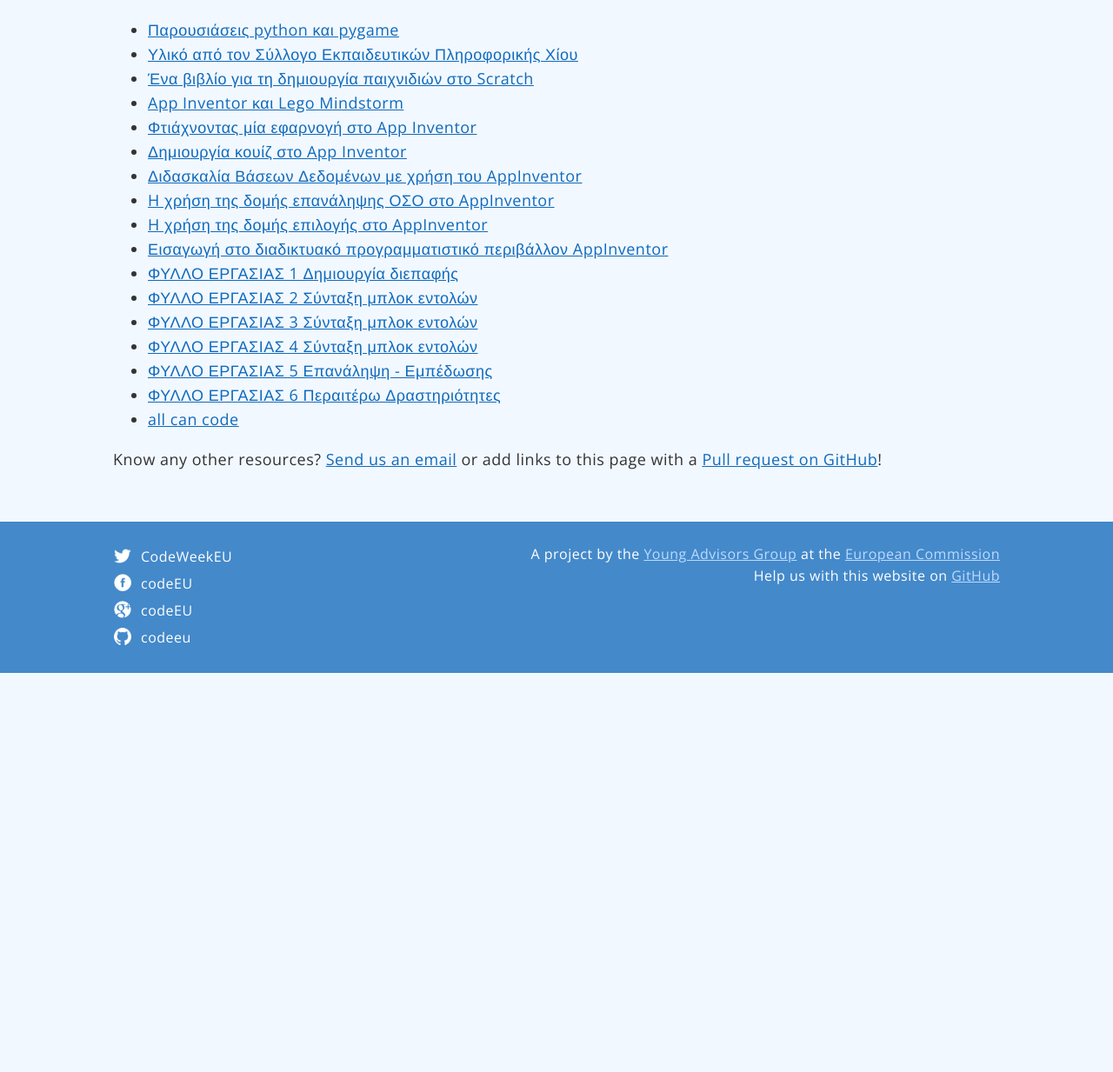
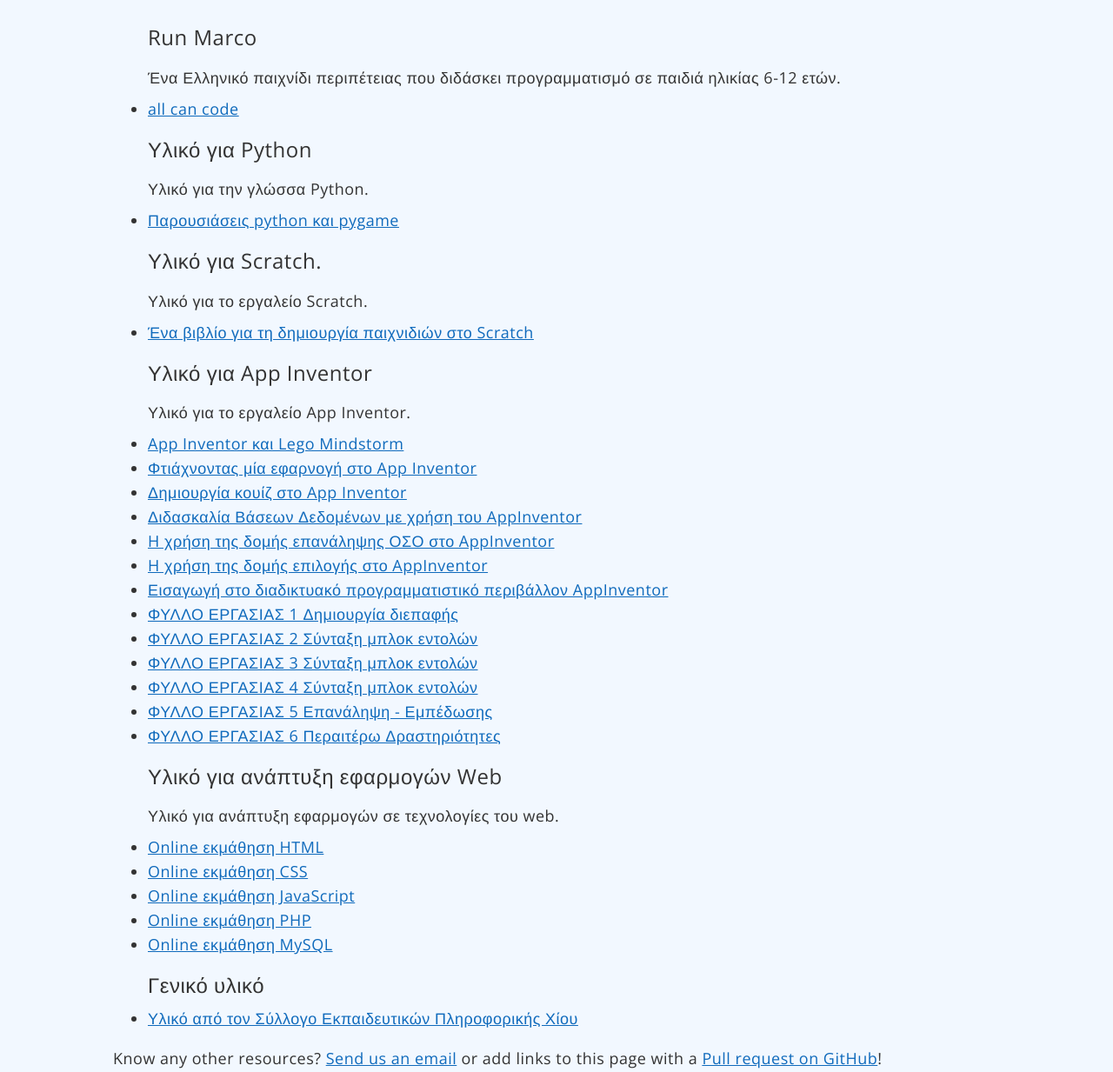
Before and after one commit to codeeu/codeeu.github.io, a Jekyll site: the page built from resources/greece/index.html, in a window 1280 px wide and 1400 px high, cut to the strip 167-1400 px from the top of the window. Shown: the whole strip at 87% size. Built offline with Jekyll 4.4.1, drawn with Linux system fonts in a browser that asks for light colours; nearby versions of some CDN libraries; Markdown is read by kramdown in place of the engine named in the settings.

Commit message:
New resources added
and better organised

```diff
--- a/resources/greece/index.html
+++ b/resources/greece/index.html
@@ -4,9 +4,17 @@
 ---
 
   <ul>
+  <h3>Run Marco</h3>
+  <p>Ένα Ελληνικό παιχνίδι περιπέτειας που διδάσκει προγραμματισμό σε παιδιά ηλικίας 6-12 ετών.</p>
+  <li><a href = "https://www.allcancode.com/">all can code</a></li>
+  <h3> Υλικό για Python</h3>
+  <p>Υλικό για την γλώσσα Python.</p>
    	<li><a href = "http://pygamegr.wordpress.com/presentations/">Παρουσιάσεις python και pygame</a></li>
-   	<li><a href = "http://www.sepchiou.gr/">Υλικό από τον Σύλλογο Εκπαιδευτικών Πληροφορικής Χίου</a></li>
+   	<h3> Υλικό για Scratch.</h3>
+   	<p>Υλικό για το εργαλείο Scratch.</p>
    	<li><a href = "http://www.scratchplay.gr/">Ένα βιβλίο για τη δημιουργία παιχνιδιών στο Scratch</a></li>
+   	<h3>Υλικό για App Inventor</h3>
+   	   	<p>Υλικό για το εργαλείο App Inventor.</p>
    	<li><a href = "AppInventor_NXT.pdf">App Inventor και Lego Mindstorm</a></li>
    	<li><a href = "Mole_Mash.pdf">Φτιάχνοντας μία εφαρνογή στο App Inventor</a></li>
    	<li><a href = "quiz_v2.pdf">Δημιουργία κουίζ στο App Inventor</a></li>
@@ -20,7 +28,15 @@
    	<li><a href = "fe4.pdf">ΦΥΛΛΟ ΕΡΓΑΣΙΑΣ 4 Σύνταξη μπλοκ εντολών</a></li>
    	<li><a href = "fe5.pdf">ΦΥΛΛΟ ΕΡΓΑΣΙΑΣ 5 Επανάληψη - Εμπέδωσης</a></li>
    	<li><a href = "fe6.pdf">ΦΥΛΛΟ ΕΡΓΑΣΙΑΣ 6 Περαιτέρω Δραστηριότητες</a></li>
-   	<li><a href = "https://www.allcancode.com/">all can code</a></li>
+   	<h3>Υλικό για ανάπτυξη εφαρμογών Web</h3>
+   	   	<p>Υλικό για ανάπτυξη εφαρμογών σε τεχνολογίες του web.</p>
+   	<li><a href = "http://elearning.test4u.eu/el/getstarted/html/lesson/1/step/1">Online εκμάθηση HTML </a></li>
+   	<li><a href = "hhttp://elearning.test4u.eu/el/getstarted/css/lesson/1/step/1">Online εκμάθηση CSS  </a></li>
+   	<li><a href = "http://elearning.test4u.eu/el/getstarted/javascript/lesson/1/step/1">Online εκμάθηση JavaScript </a></li>
+   	<li><a href = "http://elearning.test4u.eu/el/getstarted/php/lesson/1/step/1">Online εκμάθηση PHP </a></li>
+   	<li><a href = "http://elearning.test4u.eu/el/getstarted/mysql/lesson/1/step/1">Online εκμάθηση MySQL </a></li>
+   	<h3>Γενικό υλικό</h3>
+   	<li><a href = "http://www.sepchiou.gr/">Υλικό από τον Σύλλογο Εκπαιδευτικών Πληροφορικής Χίου</a></li>
   </ul>
 
   <p>Know any other resources? <a href="mailto:{{site.contact.email}}">Send us an email</a> or add links to this page with a <a href="https://github.com/codeeu/codeeu.github.io">Pull request on GitHub</a>!</p>
```
